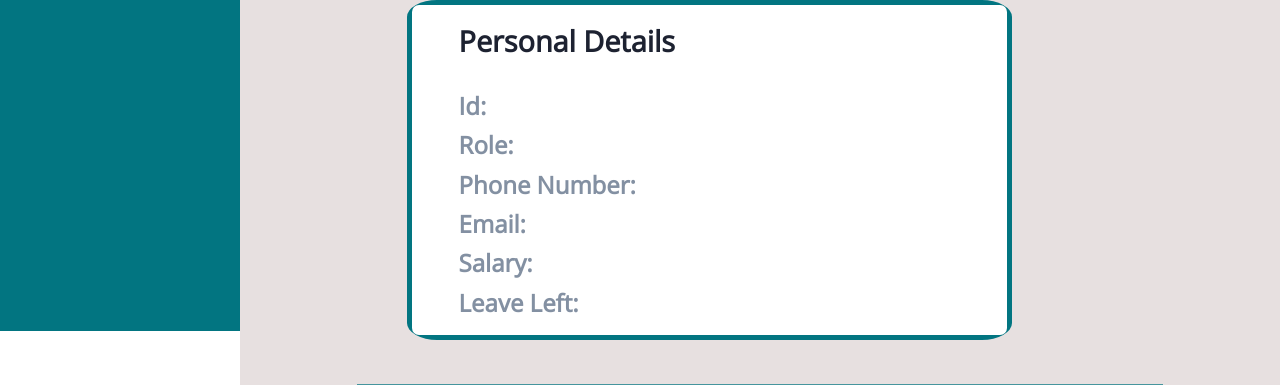
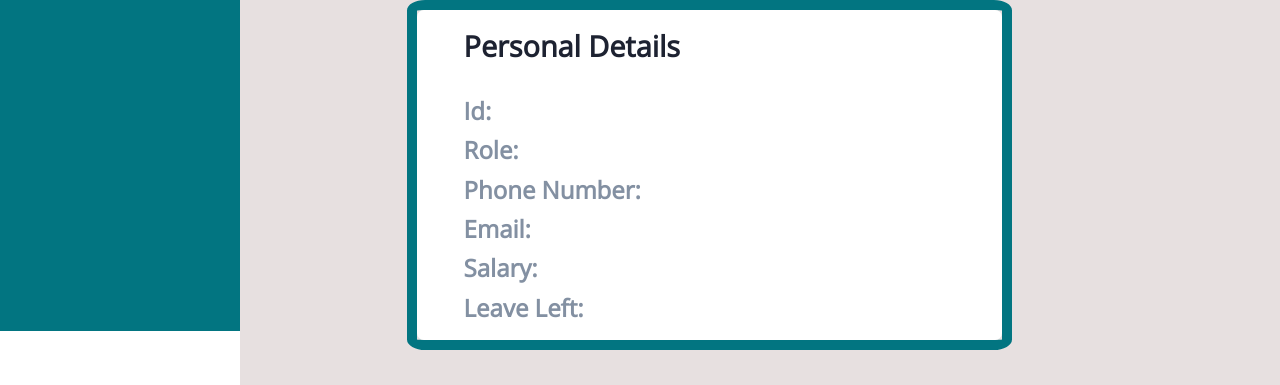
Before and after one commit to theakshay02/Employee-Management-System, a Django app: template EMSproject/templates/admin.html in a window 1280 px wide. Shown: the part 469-854 px from the top of the page. Run offline with Django 3.2, Linux system fonts and the light colour scheme; the template is opened without the code that fills it, so the values that code supplies are empty; some libraries are stand-ins or nearby versions.

Commit message:
Changes to admin css

```diff
--- a/EMSproject/static/styles/admin.css
+++ b/EMSproject/static/styles/admin.css
@@ -92,8 +92,8 @@ main {
     height: 50%;
     margin-left: 4cm;
     display: grid;
-    border: 5px solid;
-    border-radius: 5%;
+    border: 10px solid;
+    border-radius: 3%;
     border-color: var(--main-color);
 }
 
```
